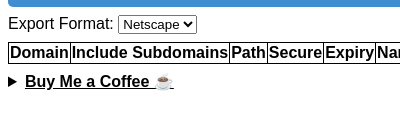
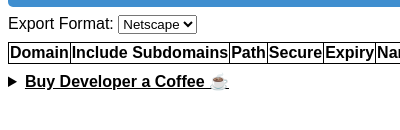
Before and after one commit to kairi003/Get-cookies.txt-LOCALLY, a browser extension: page src/popup.html in a window 400 px wide. Shown: the part 136-266 px from the top of the page. Drawn offline with Linux system fonts and the light colour scheme.

Commit message:
Update donation message

```diff
--- a/src/popup.html
+++ b/src/popup.html
@@ -64,7 +64,7 @@
     <div class="donation">
       <details>
         <summary class>
-          Buy Me a Coffee ☕
+          Buy Developer a Coffee ☕
         </summary>
         <div class="donation-description">
           <p>Got a $2,000 offer to buy this extension, but I'm never going to sell it to spammers!</p>
```
